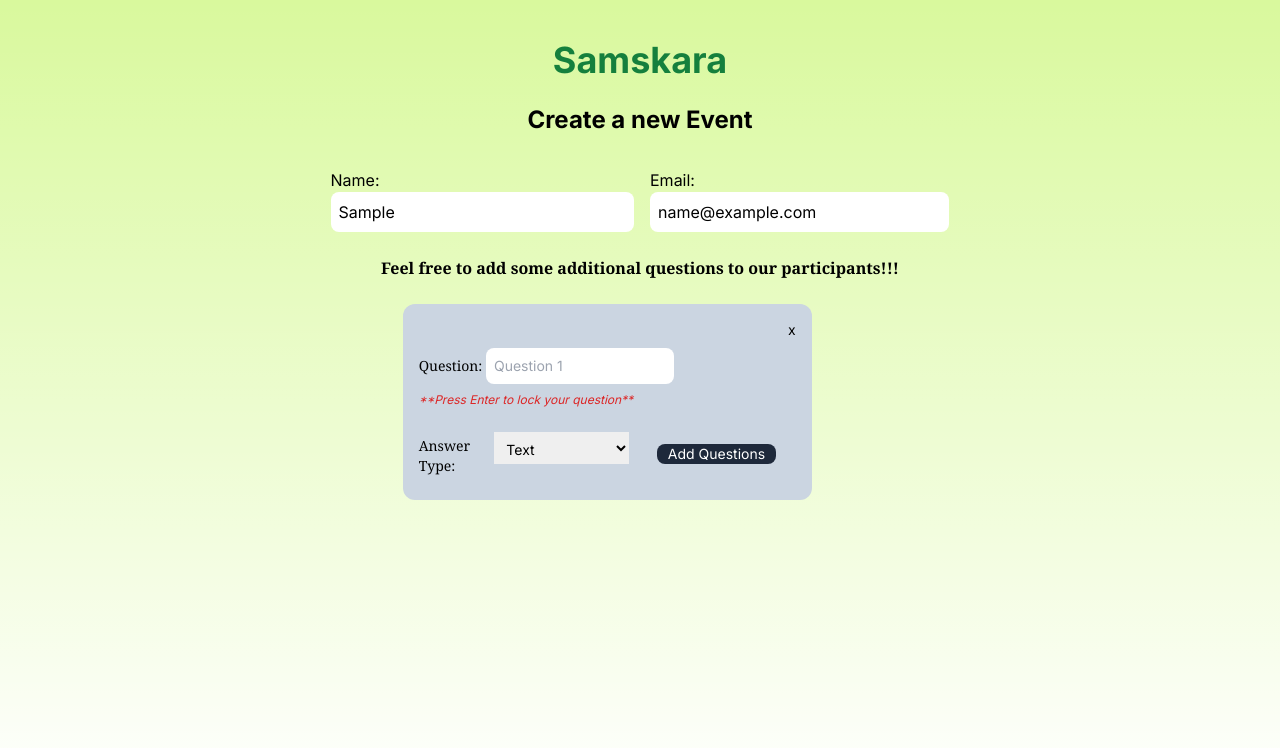
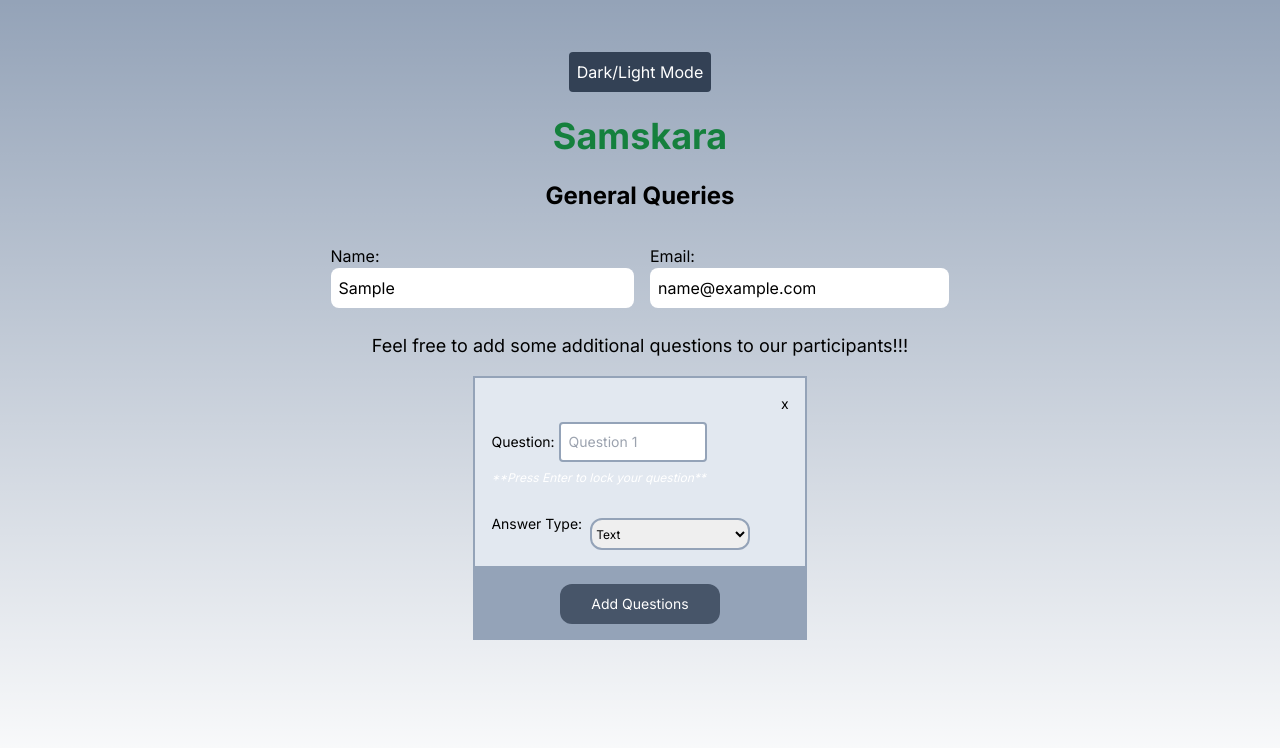
Before and after one commit to nikhilpadiyath/dragndrop-form, a Next.js app: page / in a window 1280 px wide. Both pictures are taken after typing "Sample", "name@example.com" into the empty fields and a click on the button "Add your questions". Shown: the top 748 px of the page. Built offline with nearby package versions, Linux system fonts and the light colour scheme.

Commit message:
UI and UX modified

```diff
--- a/src/app/components/QuestionForm.js
+++ b/src/app/components/QuestionForm.js
@@ -2,6 +2,13 @@
 import {CSS} from '@dnd-kit/utilities'
 import { useSortable } from '@dnd-kit/sortable'
 import { useState } from 'react'
+import { Roboto } from 'next/font/google'
+
+const roboto = Roboto({
+  weight: '400',
+  subsets: ['latin'],
+})
+
 const QuestionForm = ({index, addDiv,handleClick, options, handleSelect, showOptions, handleDelete}) => {
 
   const [question, setQuestion] = useState({query:""})
@@ -53,19 +60,19 @@ let {query} = question
         style= {style}
         {...attributes}
         {...listeners}
-        className="w-5/6"
+        className="w-7/8"
     >
 
 
     <div
-         className="w-full p-4 m-2 bg-slate-300 hover:bg-slate-400 hover:border-2 hover:border-rose-600 rounded-xl text-sm dark:text-slate-800 touch-none"
+         className="w-full p-4 border-2 border-slate-400 bg-slate-200 dark:bg-slate-800 hover:bg-slate-300 hover:border-2 hover:border-rose-600 hover:rounded-xl text-sm dark:text-white touch-none"
          >
         <div className="sm:flex sm:flex-col">
-        <div className="flex flex-row justify-end hover:text-red-600 hover:text-bold">
+        <div className="flex flex-row justify-end dark:text-white hover:text-red-600 hover:text-bold">
         <button type="button" onClick={() => handleDelete(index)}>x</button>
         </div>
-        <label htmlFor="question" className="font-serif">Question:  </label>
-        <input className="rounded-lg w-1/2 mt-2 sm:w-4/5 p-2"
+        <label htmlFor="question" >Question:  </label>
+        <input className="rounded w-1/2 mt-2 sm:w-4/5 p-2 border-2 border-slate-400 dark:bg-slate-600 dark:text-white focus:outline-none focus:ring focus:ring-slate-600"
                type="text"
                name="question"
                placeholder= {`Question ${index+1}`}
@@ -74,30 +81,34 @@ let {query} = question
                onKeyDown={getQuestion}
                ></input>
                {showText && (
-               <p className="text-xs italic pt-2 text-red-600">**Press Enter to lock your question**</p>)}
+               <p className="text-xs italic pt-2 dark: text-white">**Press Enter to lock your question**</p>)}
           </div>
           <div className="flex space-around mt-4 sm:flex-col">
-        <label className="mt-3 font-serif" htmlFor="data-type">Answer Type:  </label>
-        <select className="h-8 sm:w-20 p-2 m-2" name="data-type" id="data-type" onChange={handleSelect}>
+        <label className="mt-3" htmlFor="data-type">Answer Type:  </label>
+        <select className="h-8 ml-2 mt-4 sm:w-20 text-xs border-2 border-slate-400 dark:border-2 dark:border-slate-400 dark:bg-slate-600 dark:text-white rounded-xl w-40 focus:outline-none focus:ring focus:ring-slate-600" name="data-type" id="data-type" onChange={handleSelect}>
             {options.map(option => (
               <option key={option.value} value={option.value}>{option.label}</option>
 
             ))}
         </select>
         {showOptions && (
-        <div>
-          <h3 className="font-serif">Options: </h3>
-          <input className="rounded sm:w-3/4" type='text' name='options'/>
+        <div className="ml-6 ">
+          <h3>Options: </h3>
+          <input className="rounded sm:w-3/4 border-2 border-slate-400 dark:border-2 dark:border-slate-300 dark:bg-slate-600 focus:outline-none focus:ring focus:ring-slate-600" type='text' name='options'/>
         </div>
         )}
-
-        {addDiv.length-1 === index &&
-        (<button type='button'
-                  className="bg-slate-800 m-5 w-40 rounded-lg text-white text-sm sm:text-center hover:border-2 hover:border-rose-600"
-                  onClick={handleClick}
-         >Add Questions</button>)}
         </div>
         </div>
+        {addDiv.length-1 === index &&
+        (
+        <div className="flex justify-center w-full p-4  h-15 dark:border-2 dark:border-slate-400 bg-slate-400 dark:bg-slate-800 hover:bg-slate-900 hover:border-2 hover:border-rose-600 hover:rounded-xl text-sm dark:text-white touch-none"
+         >
+       <button type='button'
+                  className="bg-slate-600 rounded-xl h-10 w-40  text-bold text-white text-sm sm:text-center hover:border-2 hover:border-rose-600"
+                  onClick={handleClick}
+         >Add Questions</button>
+        </div> )}
+
         </div>
   )
 }
--- a/src/app/globals.css
+++ b/src/app/globals.css
@@ -4,7 +4,7 @@
 
 :root {
   --foreground-rgb: 0, 0, 0;
-  --background-start-rgb: 217, 249, 157;
+  --background-start-rgb: 148, 163, 184;
   --background-end-rgb: 255, 255, 255;
 }
 
--- a/src/app/page.js
+++ b/src/app/page.js
@@ -9,6 +9,12 @@ import { DndContext,
         useSensors,} from '@dnd-kit/core'
 import { arrayMove, SortableContext, verticalListSortingStrategy } from '@dnd-kit/sortable'
 import { createPortal } from 'react-dom'
+import { Roboto } from 'next/font/google'
+
+const roboto = Roboto({
+  weight: '400',
+  subsets: ['latin'],
+})
 
 export default function Home() {
 
@@ -16,7 +22,7 @@ export default function Home() {
       name: '',
       email: '',
     })
-
+    const [darkMode, setDarkMode] = useState(false)
     const [showOptions, setShowOptions] = useState(false)
     const [addDiv, setAddDiv] = useState([{divs:"", id:100, optionStatus: showOptions}])
     const [activeDiv, setActiveDiv] = useState(null)
@@ -139,10 +145,12 @@ export default function Home() {
           sensors={sensors}
           id={myId}
           >
-    <div className="flex min-h-screen flex-col items-center p-10">
+    <main className= {darkMode ? "dark" : ""}>
+    <div className="flex min-h-screen flex-col items-center p-10 dark:text-white dark:bg-slate-900">
        <div className="flex flex-col items-center">
+          <button type="button" className="bg-slate-700 p-2 rounded mb-6 mt-3  text-white" onClick={()=> setDarkMode(!darkMode)}>Dark/Light Mode</button>
           <h1 className="text-4xl pb-6 font-bold text-green-700">Samskara</h1>
-          <h1 className="text-2xl pb-6 font-bold ">Create a new Event</h1>
+          <h1 className="text-2xl pb-6 font-bold dark:text-white ">General Queries</h1>
         <div className="flex">
         <div className="p-2">
         <label htmlFor="name">Name:  </label>
@@ -170,7 +178,7 @@ export default function Home() {
        </div>
 
             <div className=" w-full flex flex-col items-center">
-      <p className="p-2 m-2 font-semibold font-serif text-center">Feel free to add some additional questions to our participants!!!</p>
+      <p className="p-2 m-2 text-lg text-center">Feel free to add some additional questions to our participants!!!</p>
 
       <button onClick={handleFirst} className={showDiv ? "hidden" : "bg-slate-800 text-white h-1/4 w-1/3 rounded-md"}>Add your questions</button>
 
@@ -198,6 +206,7 @@ export default function Home() {
        </SortableContext>
        </div>
       </div>
+      </main>
      {/*} {createPortal(
         <DragOverlay>
           {activeDiv && (
--- a/tailwind.config.js
+++ b/tailwind.config.js
@@ -1,5 +1,6 @@
 /** @type {import('tailwindcss').Config} */
 module.exports = {
+  darkMode: 'class',
   content: [
     './src/pages/**/*.{js,ts,jsx,tsx,mdx}',
     './src/components/**/*.{js,ts,jsx,tsx,mdx}',
```
